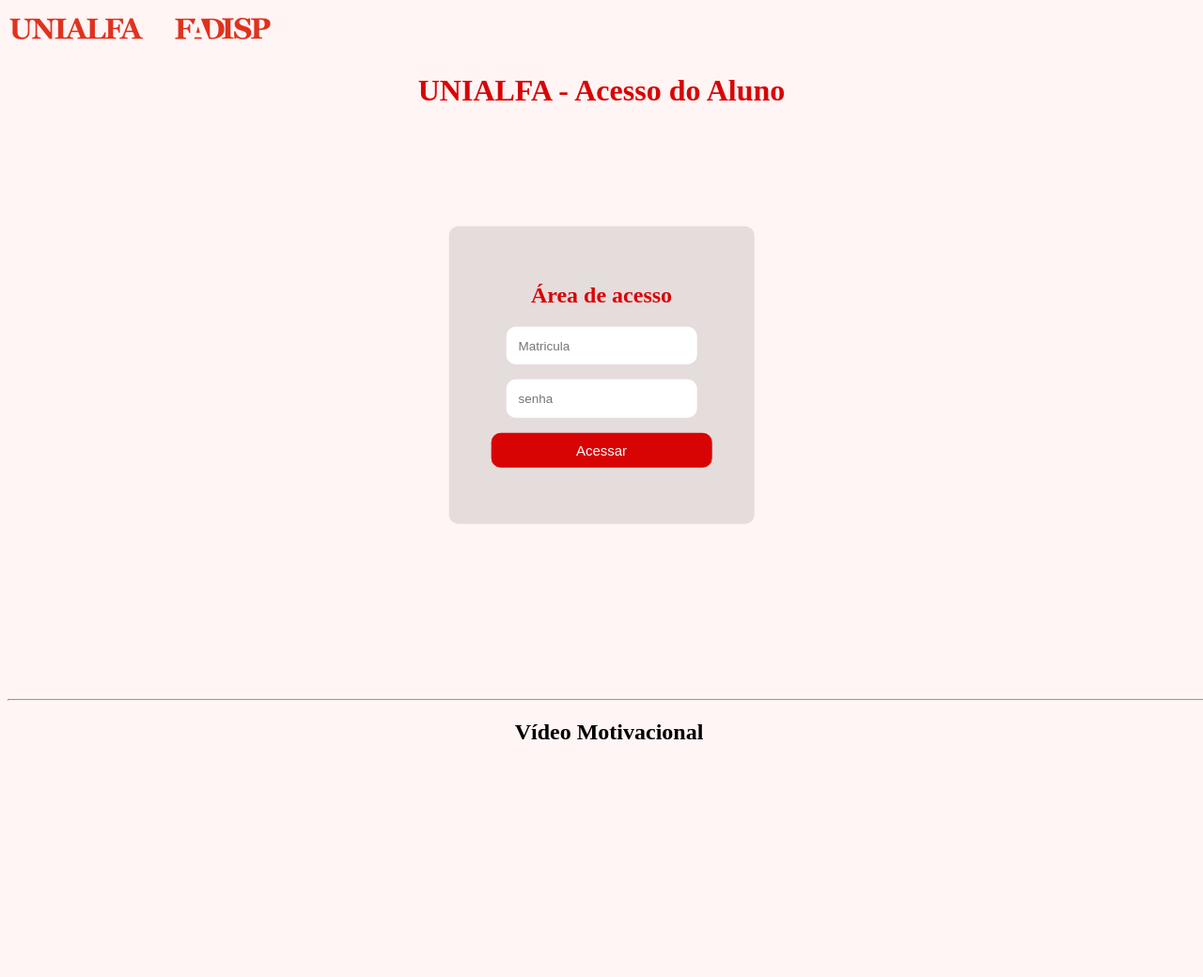
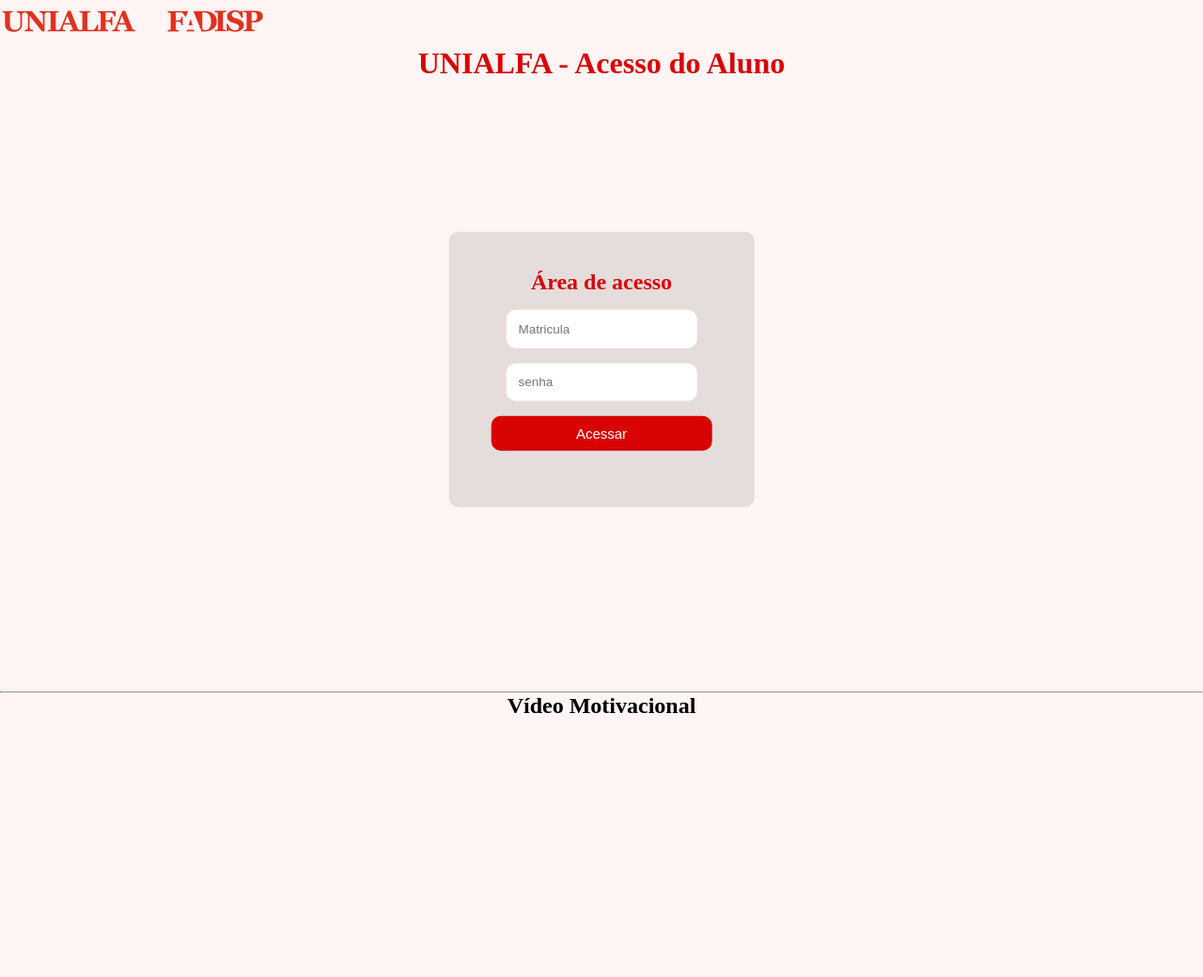
Before and after one commit to Baiaum/unialfaMelhorada, a PHP site: page / in a window 1280 px wide. Shown: the top 1040 px of the page at 94% size. After the commit the page ends 759 px from the top, so only its background shows below. Run offline with PHP 8.4, Linux system fonts and the light colour scheme.

Commit message:
pequenas mudanças e testes

```diff
--- a/index.html
+++ b/index.html
@@ -15,8 +15,9 @@
     <header>
     <img src="./img/Logo_UNIALFA.png" alt="Logo_UNIALFA">
     <img src="./img/Logo_FADISP.png" alt="Logo_FADISPS" />
+    </header>
+
     <h1 class="titulo"  >UNIALFA - Acesso do Aluno</h1>
-    </header>
         <div class="login">
             <h2 class="titulo">Área de acesso</h2>
 
--- a/style.css
+++ b/style.css
@@ -1,6 +1,22 @@
+*, *::after, *::before {
+    margin: 0;
+    padding: 0;
+    text-decoration: none;
+    box-sizing: border-box;
+}
+
+
+
 body{
     background-color: rgba(255, 4, 4, 0.041);
 }
+
+h1{
+    display: flex;
+    justify-content: center;
+    color: blue;
+}
+
 .corpo {
     width: 100%;
     height: 100%;
```
